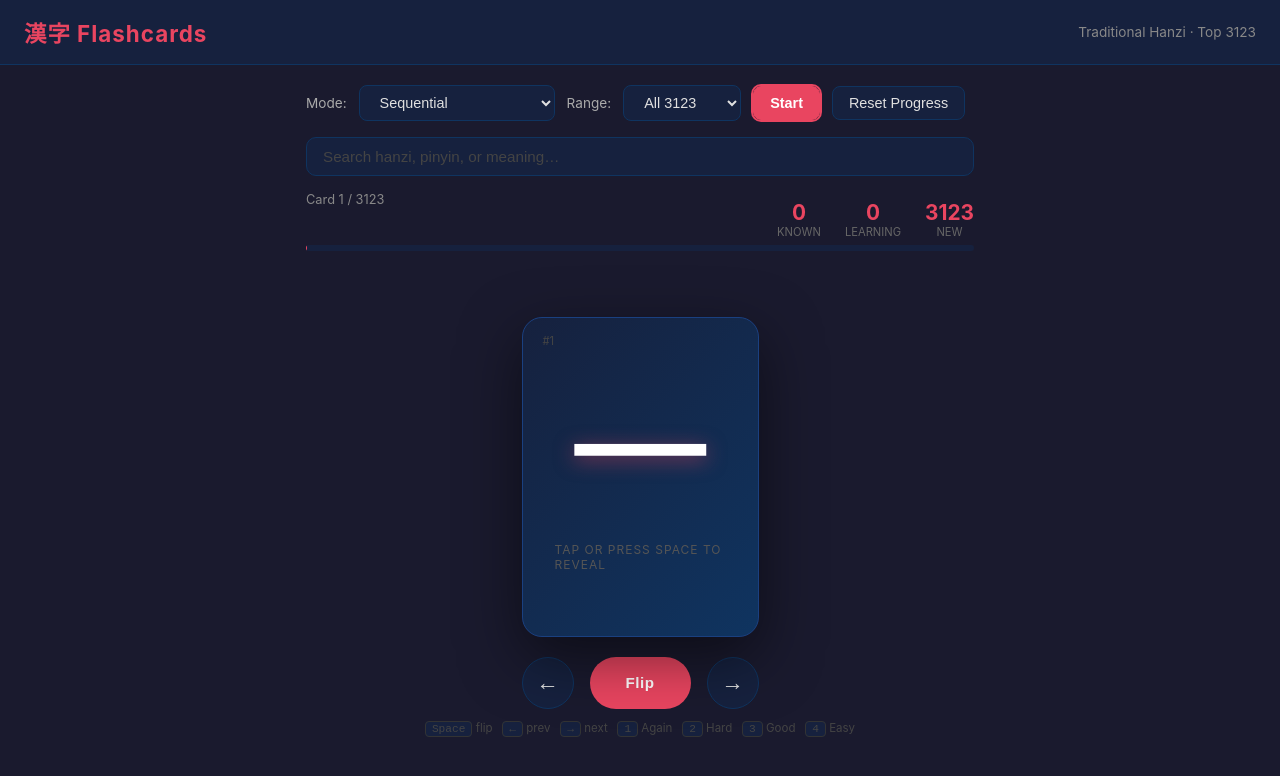
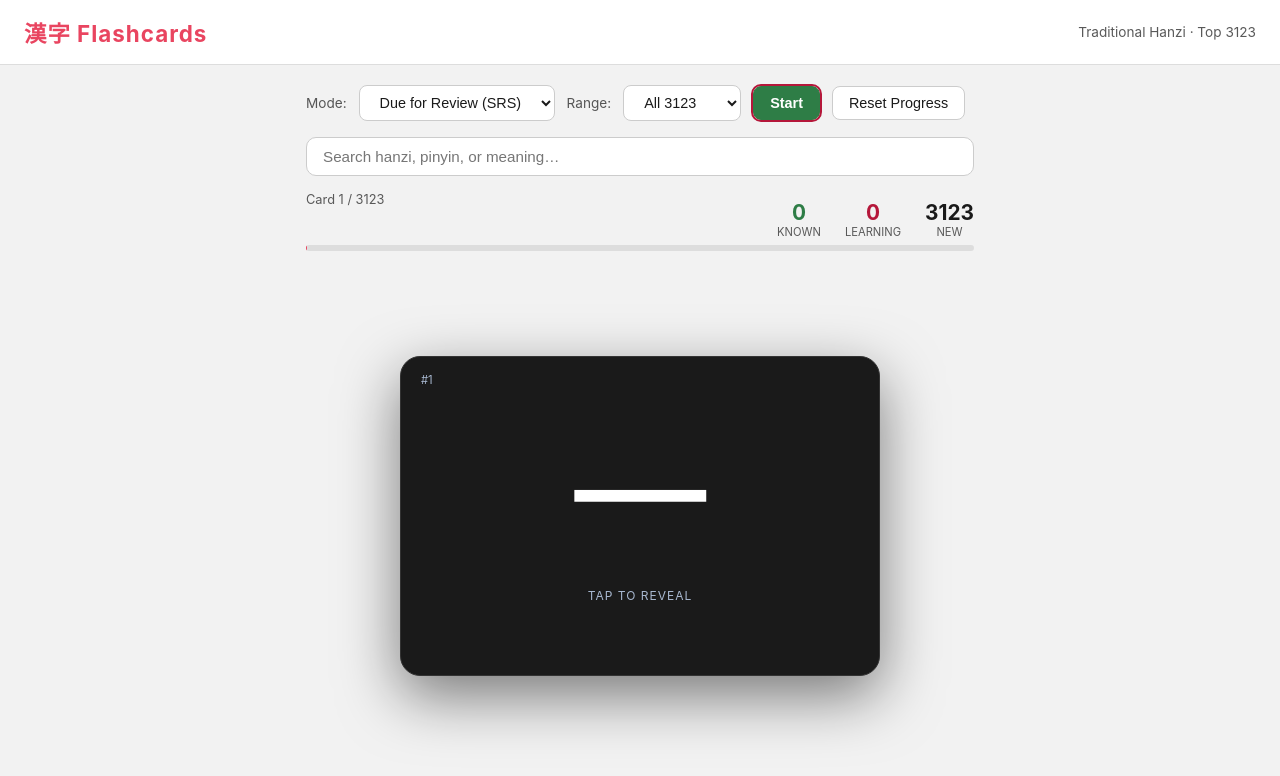
Before and after one commit to nahcoj/hanzi-flashcards, a plain HTML site: page index.html in a window 1280 px wide. Both pictures are taken after a click on the button "Start". Drawn offline with Linux system fonts and the light colour scheme.

Commit message:
PWA setup, accessibility fixes, UI improvements

```diff
--- a/index.html
+++ b/index.html
@@ -5,7 +5,7 @@
   <meta name="viewport" content="width=device-width, initial-scale=1.0">
   <title>Hanzi Flashcards</title>
   <link rel="manifest" href="manifest.json">
-  <meta name="theme-color" content="#e94560">
+  <meta name="theme-color" content="#f2f2f2">
   <meta name="apple-mobile-web-app-capable" content="yes">
   <meta name="apple-mobile-web-app-status-bar-style" content="black-translucent">
   <meta name="apple-mobile-web-app-title" content="漢字">
@@ -15,8 +15,8 @@
 
     body {
       font-family: -apple-system, BlinkMacSystemFont, 'Segoe UI', sans-serif;
-      background: #1a1a2e;
-      color: #e0e0e0;
+      background: #f2f2f2;
+      color: #1a1a1a;
       min-height: 100vh;
       display: flex;
       flex-direction: column;
@@ -25,12 +25,12 @@
 
     header {
       width: 100%;
-      background: #16213e;
+      background: #ffffff;
       padding: 16px 24px;
       display: flex;
       align-items: center;
       justify-content: space-between;
-      border-bottom: 1px solid #0f3460;
+      border-bottom: 1px solid #ddd;
     }
 
     header h1 {
@@ -42,7 +42,7 @@
 
     .header-info {
       font-size: 0.85rem;
-      color: #888;
+      color: #595959;
     }
 
     .controls {
@@ -57,31 +57,31 @@
 
     .controls label {
       font-size: 0.85rem;
-      color: #aaa;
+      color: #555;
     }
 
     select, button {
       padding: 8px 16px;
       border-radius: 8px;
-      border: 1px solid #0f3460;
-      background: #16213e;
-      color: #e0e0e0;
+      border: 1px solid #ccc;
+      background: #ffffff;
+      color: #1a1a1a;
       font-size: 0.9rem;
       cursor: pointer;
     }
 
-    select:focus, button:focus { outline: 2px solid #e94560; }
+    select:focus, button:focus { outline: 2px solid #b5173a; }
 
     .btn-primary {
-      background: #e94560;
-      border-color: #e94560;
+      background: #2e7d46;
+      border-color: #2e7d46;
       color: #fff;
       font-weight: 600;
     }
 
-    .btn-primary:hover { background: #c73652; }
+    .btn-primary:hover { background: #1f5c32; }
 
-    .btn-secondary:hover { background: #0f3460; }
+    .btn-secondary:hover { background: #e8e8e8; }
 
     .progress-bar-wrap {
       width: 100%;
@@ -93,14 +93,14 @@
       display: flex;
       justify-content: space-between;
       font-size: 0.8rem;
-      color: #888;
+      color: #595959;
       margin-bottom: 6px;
     }
 
     .progress-bar {
       width: 100%;
       height: 6px;
-      background: #16213e;
+      background: #ddd;
       border-radius: 3px;
       overflow: hidden;
     }
@@ -120,6 +120,14 @@
       justify-content: center;
       padding: 24px 16px;
       width: 100%;
+    }
+
+    #cardContainer {
+      width: 100%;
+      max-width: 480px;
+      display: flex;
+      flex-direction: column;
+      align-items: center;
     }
 
     .scene {
@@ -155,28 +163,27 @@
     }
 
     .card-front {
-      background: linear-gradient(135deg, #16213e 0%, #0f3460 100%);
-      border: 1px solid #1a4080;
+      background: #1a1a1a;
+      border: 1px solid #333;
     }
 
     .card-back {
-      background: linear-gradient(135deg, #1a0a20 0%, #3d0a30 100%);
-      border: 1px solid #6d1a50;
+      background: #ffffff;
+      border: 1px solid #ddd;
       transform: rotateY(180deg);
     }
 
     .hanzi-char {
       font-size: 9rem;
       line-height: 1;
-      color: #fff;
-      text-shadow: 0 4px 20px rgba(233,69,96,0.5);
+      color: #ffffff;
       user-select: none;
     }
 
     .card-hint {
       margin-top: 16px;
       font-size: 0.75rem;
-      color: #555;
+      color: #a8b8d0;
       letter-spacing: 1px;
       text-transform: uppercase;
     }
@@ -186,33 +193,33 @@
       top: 16px;
       left: 20px;
       font-size: 0.7rem;
-      color: #444;
+      color: #a8b8d0;
     }
 
     .card-back .meaning {
       font-size: 1.8rem;
       font-weight: 700;
-      color: #fff;
+      color: #1a1a1a;
       text-align: center;
       margin-bottom: 20px;
     }
 
     .card-back .pinyin {
       font-size: 1.2rem;
-      color: #e94560;
+      color: #b5173a;
       margin-bottom: 8px;
       letter-spacing: 1px;
     }
 
     .card-back .jyutping {
       font-size: 1.1rem;
-      color: #c892d8;
+      color: #6b3fa0;
       margin-bottom: 8px;
     }
 
     .card-back .label {
       font-size: 0.65rem;
-      color: #666;
+      color: #595959;
       text-transform: uppercase;
       letter-spacing: 1px;
       margin-bottom: 2px;
@@ -224,52 +231,37 @@
       align-items: center;
     }
 
-    .divider {
-      width: 40px;
-      height: 1px;
-      background: #444;
-      margin: 12px 0;
-    }
-
-    .nav-buttons {
-      display: flex;
-      gap: 16px;
-      margin-top: 24px;
-    }
-
-    .nav-btn {
-      width: 52px;
-      height: 52px;
+    .speak-btn {
+      background: none;
+      border: 1px solid #595959;
       border-radius: 50%;
-      border: 1px solid #0f3460;
-      background: #16213e;
-      color: #e0e0e0;
-      font-size: 1.4rem;
+      width: 28px;
+      height: 28px;
+      font-size: 0.85rem;
       cursor: pointer;
       display: flex;
       align-items: center;
       justify-content: center;
-      transition: background 0.2s, transform 0.1s;
+      color: #595959;
+      padding: 0;
+      transition: border-color 0.2s, color 0.2s;
+      flex-shrink: 0;
     }
 
-    .nav-btn:hover { background: #0f3460; transform: scale(1.08); }
-    .nav-btn:active { transform: scale(0.95); }
+    .speak-btn:hover { border-color: #b5173a; color: #b5173a; }
 
-    .flip-btn {
-      padding: 12px 36px;
-      border-radius: 30px;
-      background: #e94560;
-      border: none;
-      color: #fff;
-      font-size: 0.95rem;
-      font-weight: 600;
-      cursor: pointer;
-      letter-spacing: 0.5px;
-      transition: background 0.2s, transform 0.1s;
+    .pronunciation-row {
+      display: flex;
+      align-items: center;
+      gap: 8px;
     }
 
-    .flip-btn:hover { background: #c73652; transform: scale(1.04); }
-    .flip-btn:active { transform: scale(0.97); }
+    .divider {
+      width: 40px;
+      height: 1px;
+      background: #ddd;
+      margin: 12px 0;
+    }
 
     .rating-row {
       display: flex;
@@ -290,10 +282,9 @@
     .rating-btn:hover { opacity: 0.85; transform: scale(1.05); }
     .rating-btn:active { transform: scale(0.95); }
 
-    .btn-again { background: #e94560; color: #fff; }
-    .btn-hard  { background: #e8773a; color: #fff; }
-    .btn-good  { background: #4a9e5c; color: #fff; }
-    .btn-easy  { background: #3a7fe8; color: #fff; }
+    .btn-again { background: #b5173a; color: #fff; }
+    .btn-reps  { background: #1a6b8a; color: #fff; }
+    .btn-good  { background: #2e7d46; color: #fff; }
 
     .stats-row {
       display: flex;
@@ -302,8 +293,11 @@
     }
 
     .stat { text-align: center; }
-    .stat-num { font-size: 1.3rem; font-weight: 700; color: #e94560; }
-    .stat-label { font-size: 0.7rem; color: #666; text-transform: uppercase; }
+    .stat-num { font-size: 1.3rem; font-weight: 700; color: #1a1a1a; }
+    .stat-num.known    { color: #2e7d46; }
+    .stat-num.learning { color: #b5173a; }
+    .stat-num.new-cards { color: #1a1a1a; }
+    .stat-label { font-size: 0.7rem; color: #595959; text-transform: uppercase; }
 
     .search-wrap {
       width: 100%;
@@ -316,37 +310,22 @@
       width: 100%;
       padding: 10px 16px;
       border-radius: 10px;
-      border: 1px solid #0f3460;
-      background: #16213e;
-      color: #e0e0e0;
+      border: 1px solid #ccc;
+      background: #ffffff;
+      color: #1a1a1a;
       font-size: 0.95rem;
     }
 
     .search-input:focus { outline: 2px solid #e94560; }
-    .search-input::placeholder { color: #444; }
+    .search-input::placeholder { color: #767676; }
 
     #no-card {
       text-align: center;
-      color: #555;
+      color: #595959;
       font-size: 1.1rem;
       padding: 60px;
     }
 
-    .keyboard-hint {
-      font-size: 0.72rem;
-      color: #444;
-      margin-top: 12px;
-      text-align: center;
-    }
-
-    kbd {
-      background: #16213e;
-      border: 1px solid #333;
-      border-radius: 4px;
-      padding: 1px 6px;
-      font-family: monospace;
-      font-size: 0.7rem;
-    }
   </style>
 </head>
 <body>
@@ -358,9 +337,9 @@
   <div class="controls">
     <label>Mode:</label>
     <select id="modeSelect">
+      <option value="due">Due for Review (SRS)</option>
       <option value="sequential">Sequential</option>
       <option value="random">Random</option>
-      <option value="due">Due for Review (SRS)</option>
     </select>
     <label>Range:</label>
     <select id="rangeSelect">
@@ -386,9 +365,9 @@
     <div class="progress-meta">
       <span id="progressText">Card 0 / 0</span>
       <div class="stats-row">
-        <div class="stat"><div class="stat-num" id="statKnown">0</div><div class="stat-label">Known</div></div>
-        <div class="stat"><div class="stat-num" id="statLearning">0</div><div class="stat-label">Learning</div></div>
-        <div class="stat"><div class="stat-num" id="statNew">0</div><div class="stat-label">New</div></div>
+        <div class="stat"><div class="stat-num known" id="statKnown">0</div><div class="stat-label">Known</div></div>
+        <div class="stat"><div class="stat-num learning" id="statLearning">0</div><div class="stat-label">Learning</div></div>
+        <div class="stat"><div class="stat-num new-cards" id="statNew">0</div><div class="stat-label">New</div></div>
       </div>
     </div>
     <div class="progress-bar"><div class="progress-fill" id="progressFill" style="width:0%"></div></div>
@@ -397,10 +376,6 @@
   <div class="card-area">
     <div id="cardContainer">
       <div id="no-card">Press <strong>Start</strong> to begin your session.</div>
-    </div>
-    <div class="keyboard-hint" id="keyHint" style="display:none">
-      <kbd>Space</kbd> flip &nbsp; <kbd>←</kbd> prev &nbsp; <kbd>→</kbd> next &nbsp;
-      <kbd>1</kbd> Again &nbsp; <kbd>2</kbd> Hard &nbsp; <kbd>3</kbd> Good &nbsp; <kbd>4</kbd> Easy
     </div>
   </div>
 
@@ -498,7 +473,6 @@
     function renderCard() {
       if (deck.length === 0) {
         document.getElementById('cardContainer').innerHTML = '<div id="no-card">No cards to show.</div>';
-        document.getElementById('keyHint').style.display = 'none';
         updateProgress(0, 0);
         return;
       }
@@ -513,39 +487,38 @@
             <div class="card-face card-front">
               <span class="card-id">#${ch.id}</span>
               <div class="hanzi-char">${ch.hanzi}</div>
-              <div class="card-hint">tap or press space to reveal</div>
+              <div class="card-hint">tap to reveal</div>
             </div>
             <div class="card-face card-back">
               <span class="card-id">#${ch.id}</span>
               <div class="meaning">${ch.meaning}</div>
               <div class="back-row">
                 <div class="label">Mandarin Pinyin</div>
-                <div class="pinyin">${ch.pinyin}</div>
+                <div class="pronunciation-row">
+                  <div class="pinyin">${ch.pinyin}</div>
+                  <button class="speak-btn" onclick="event.stopPropagation(); speak('${ch.hanzi}', 'zh-CN')" title="Listen (Mandarin)">🔊</button>
+                </div>
               </div>
               <div class="divider"></div>
               <div class="back-row">
                 <div class="label">Cantonese Jyutping</div>
-                <div class="jyutping">${ch.jyutping}</div>
+                <div class="pronunciation-row">
+                  <div class="jyutping">${ch.jyutping}</div>
+                  <button class="speak-btn" onclick="event.stopPropagation(); speak('${ch.hanzi}', 'zh-HK')" title="Listen (Cantonese)">🔊</button>
+                </div>
               </div>
             </div>
           </div>
         </div>
         <div style="display:flex;gap:16px;margin-top:20px;align-items:center;flex-direction:column;">
-          <div style="display:flex;gap:16px;">
-            <button class="nav-btn" onclick="prevCard()" title="Previous">&#8592;</button>
-            <button class="flip-btn" onclick="flipCard()">Flip</button>
-            <button class="nav-btn" onclick="nextCard()" title="Next">&#8594;</button>
-          </div>
           <div class="rating-row" id="ratingRow" style="display:none">
-            <button class="rating-btn btn-again" onclick="rate('again')">Again</button>
-            <button class="rating-btn btn-hard"  onclick="rate('hard')">Hard</button>
-            <button class="rating-btn btn-good"  onclick="rate('good')">Good</button>
-            <button class="rating-btn btn-easy"  onclick="rate('easy')">Easy</button>
+            <button class="rating-btn btn-again" onclick="rate('again')">Don't Know</button>
+            <button class="rating-btn btn-reps"  onclick="rate('good')">Reps</button>
+            <button class="rating-btn btn-good"  onclick="rate('easy')">Known</button>
           </div>
         </div>
       `;
 
-      document.getElementById('keyHint').style.display = 'block';
       updateProgress(cursor + 1, deck.length);
       updateStats();
     }
@@ -638,6 +611,16 @@
       }
     });
 
+    // ── Speech ────────────────────────────────────────────────────────────────
+    function speak(text, lang) {
+      if (!('speechSynthesis' in window)) return;
+      window.speechSynthesis.cancel();
+      const u = new SpeechSynthesisUtterance(text);
+      u.lang = lang;
+      u.rate = 0.8;
+      window.speechSynthesis.speak(u);
+    }
+
     // ── Init ───────────────────────────────────────────────────────────────────
     updateStats();
 
```
Also changed, not shown: icon-192.png, icon-512.png.
